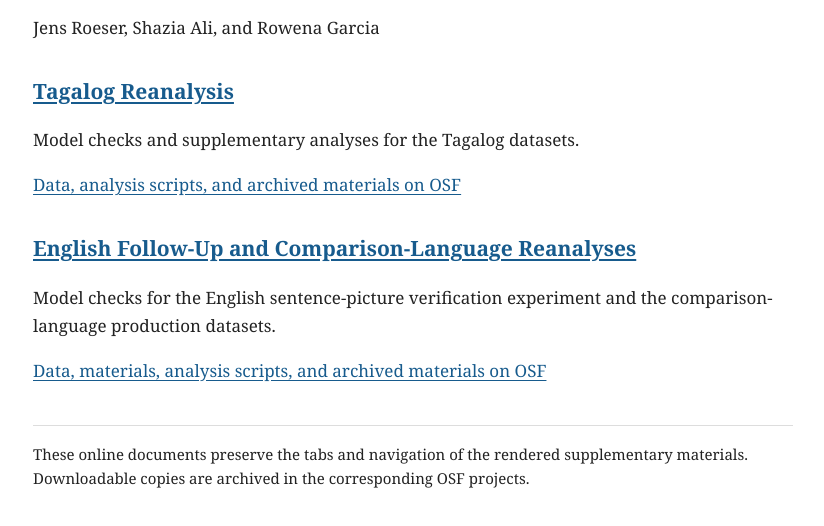
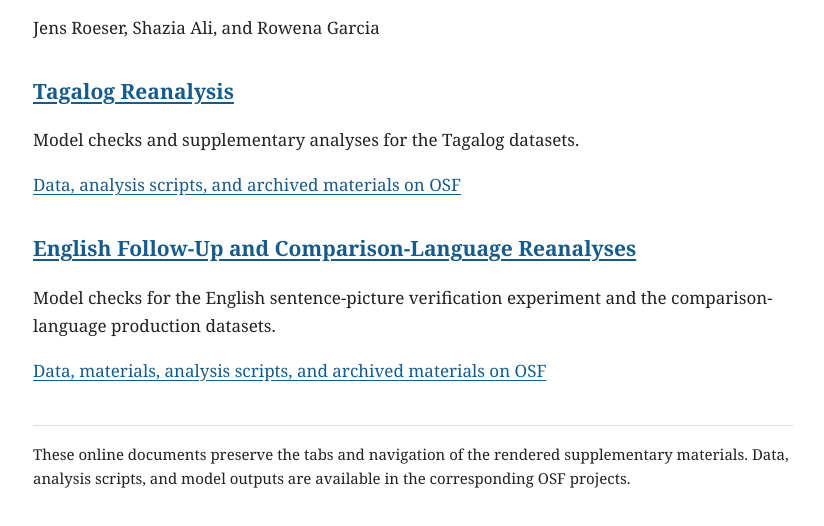
Before and after one commit to jensroes/spatial-bias-supplementary-materials, a plain HTML site: page index.html in a window 1280 px wide. Shown: the part 178-704 px from the top of the page, without its empty margins (227-1051 px from the left). Drawn offline with Linux system fonts and the light colour scheme.

Commit message:
Update index.html

```diff
--- a/index.html
+++ b/index.html
@@ -25,7 +25,7 @@
     <h2><a href="english.html">English Follow-Up and Comparison-Language Reanalyses</a></h2>
     <p>Model checks for the English sentence-picture verification experiment and the comparison-language production datasets.</p>
     <p><a href="https://osf.io/6nuzb/">Data, materials, analysis scripts, and archived materials on OSF</a></p>
-    <footer>These online documents preserve the tabs and navigation of the rendered supplementary materials. Downloadable copies are archived in the corresponding OSF projects.</footer>
+    <footer>These online documents preserve the tabs and navigation of the rendered supplementary materials. Data, analysis scripts, and model outputs are available in the corresponding OSF projects.</footer>
   </main>
 </body>
 </html>
```
